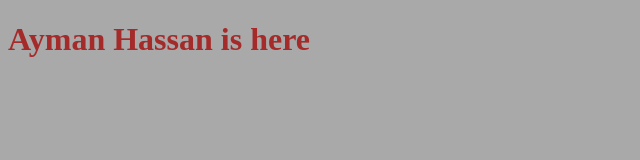
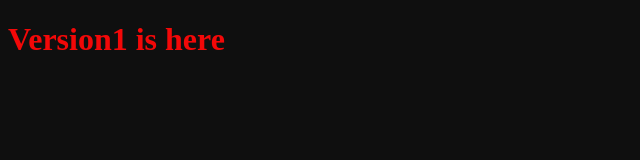
Before and after one commit to aymanpop748/myProject, a plain HTML site: page index.html in a window 1280 px wide. Shown: the whole page, without its empty margins (0-640 px from the left). Drawn offline with Linux system fonts and the light colour scheme.

Commit message:
changing style.css background color and h1 font

```diff
--- a/index.html
+++ b/index.html
@@ -7,7 +7,7 @@
     <link rel="stylesheet" href="style.css" rel>
 </head>
 <body>
-    <h1>Ayman Hassan is here</h1>
+    <h1>Version1 is here</h1>
     <script src="app.js"></script>
 </body>
 </html>
--- a/style.css
+++ b/style.css
@@ -1,7 +1,7 @@
 h1
 {
-color:brown
+color:rgb(243, 8, 8)
 }
 body{
-background-color: darkgray;
+background-color: rgb(15, 15, 15);
 }
```
